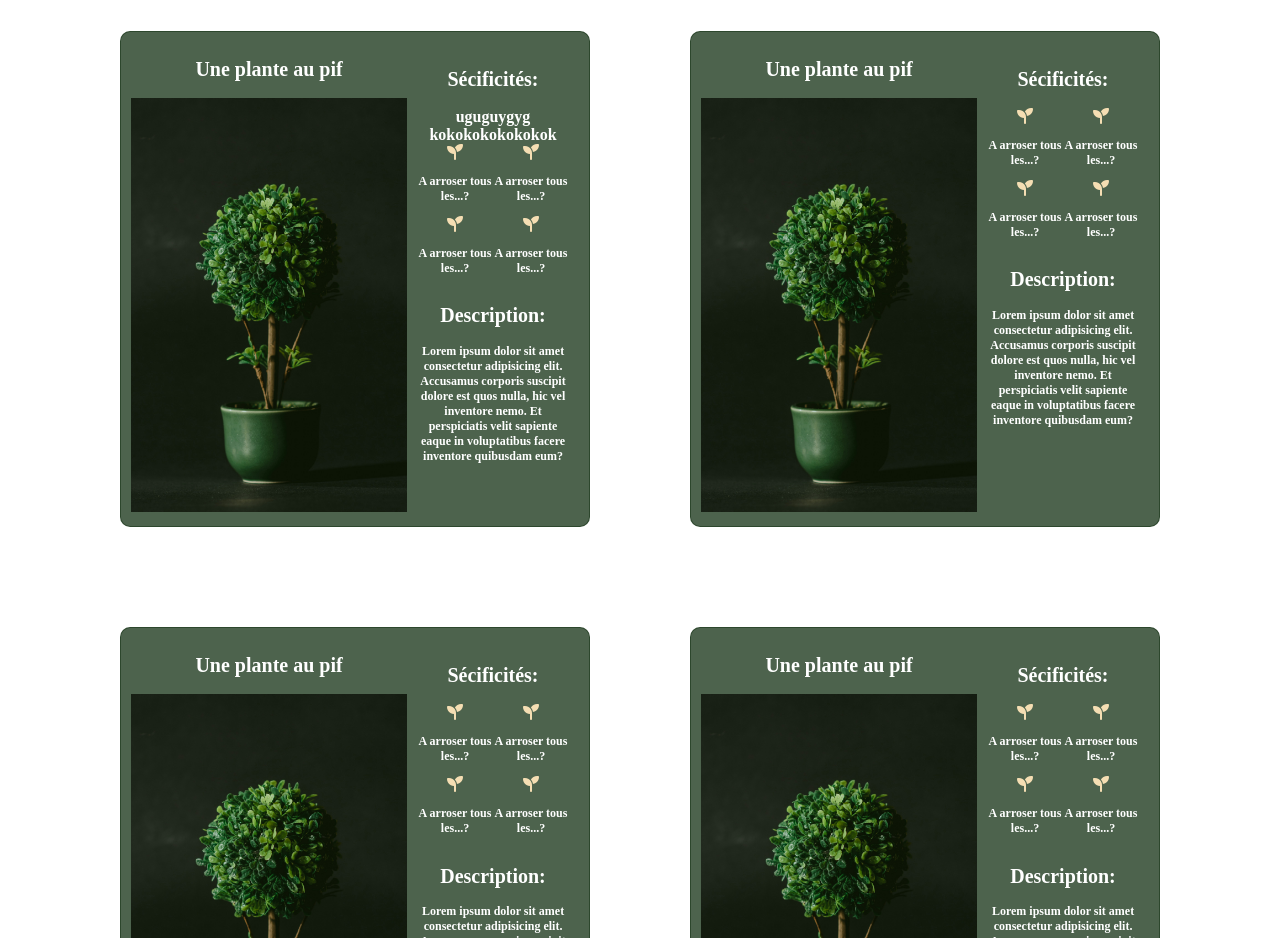
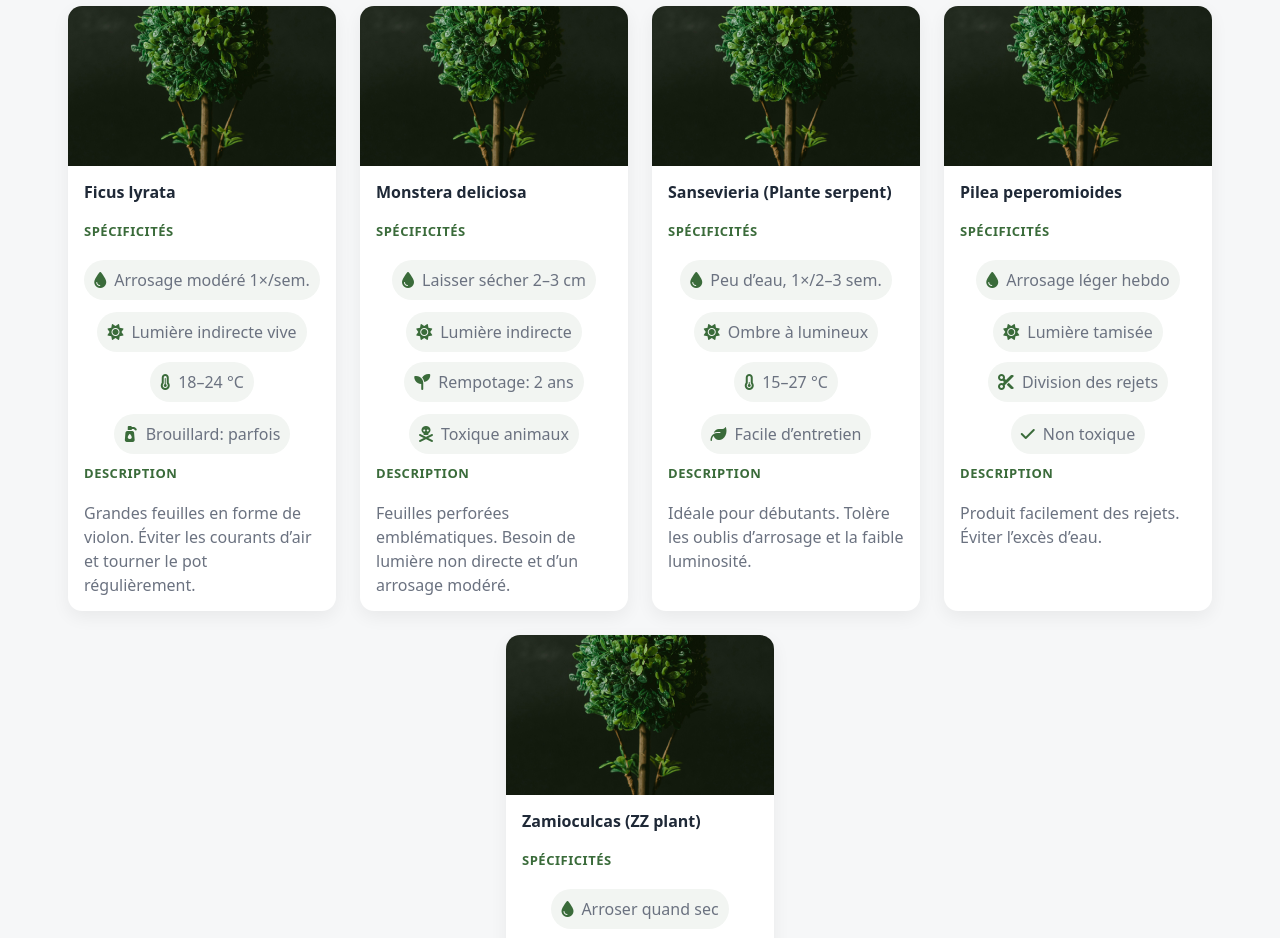
Before and after one commit to jdudon/FlexCards, a plain HTML site: page index.html in a window 1280 px wide. Shown: the part 139-1077 px from the top of the page. Drawn offline with Linux system fonts and the light colour scheme.

Commit message:
modif exo

```diff
--- a/index.html
+++ b/index.html
@@ -1,213 +1,111 @@
-<!--
-    Consignes:
-    Créez des cartes d'entretien de plantes et gérer les placements en Flexbox.
-    N'hésitez pas à utiliser des composants car toutes les cartes se ressemblent!
-    Aucun placement avec des margins ou des Inline-block...
-    (ça ne veut pas dire que vous ne pouvez pas utiliser les margins et paddings du tout!!!)
--->
 <!DOCTYPE html>
-<html lang="en">
-
+<html lang="fr">
 <head>
-    <meta charset="UTF-8">
-    <meta name="viewport" content="width=device-width, initial-scale=1.0">
-    <link rel="stylesheet" href="style.css">
+  <meta charset="UTF-8" />
+  <meta name="viewport" content="width=device-width, initial-scale=1" />
+  <title>GreenCorner — Cartes d'entretien</title>
+  <link rel="stylesheet" href="style.css" />
   <script src="https://kit.fontawesome.com/fcd6974846.js" crossorigin="anonymous"></script>
-    <title>Cards</title>
 </head>
-
 <body>
   <nav class="navbar">
-        <i class="fa-solid fa-leaf"></i>
-        <ul>
-            <li><a href="#">Lien 45</a></li>
-            <li><a href="#">Lien 2</a></li>
-            <li><a href="#">Lien 3</a></li>
+    <a class="brand" href="index.html" aria-label="Accueil">
+      <i class="fa-solid fa-leaf"></i> GreenCorner
+    </a>
+    <ul class="navlinks">
+      <li><a href="#catalogue">Catalogue</a></li>
+      <li><a href="mailto:hello@greencorner.fr">Contact</a></li>
+      <li><a href="tel:+33612345678">+33 6 12 34 56 78</a></li>
     </ul>
   </nav>
-    <!-- Cartes d'entretien des plantes-->
-    <section>
+
+  <main class="container">
+    <section id="catalogue" aria-label="Entretien des plantes">
       <h1>L'entretien de nos plantes</h1>
+
       <div class="cards">
-            <div class="card">
-                <div class="img">
-                    <h2>Une plante au pif</h2>
-                    <img src="plant.jpg" alt="">
+        <!-- Card -->
+        <article class="card">
+          <img src="plant.jpg" alt="Ficus lyrata en pot vert" class="card-img" />
+          <div class="card-body">
+            <h2 class="card-title">Ficus lyrata</h2>
+
+            <h3 class="card-sub">Spécificités</h3>
+            <div class="icon-row">
+              <div class="icon-card"><i class="fa-solid fa-droplet"></i><p>Arrosage modéré 1×/sem.</p></div>
+              <div class="icon-card"><i class="fa-solid fa-sun"></i><p>Lumière indirecte vive</p></div>
             </div>
-                <div class="txtCard">
-                    <h2>Sécificités:</h2>
-                    uguguygyg
-                    kokokokokokokok
-                    <div class="iconGroup">
-                        <div class="iconCard">
-                            <i class="fa-solid fa-seedling"></i>
-                            <p>A arroser tous les...?</p>
+            <div class="icon-row">
+              <div class="icon-card"><i class="fa-solid fa-temperature-three-quarters"></i><p>18–24 °C</p></div>
+              <div class="icon-card"><i class="fa-solid fa-pump-soap"></i><p>Brouillard: parfois</p></div>
             </div>
-                        <div class="iconCard">
-                            <i class="fa-solid fa-seedling"></i>
-                            <p>A arroser tous les...?</p>
+
+            <h3 class="card-sub">Description</h3>
+            <p>Grandes feuilles en forme de violon. Éviter les courants d’air et tourner le pot régulièrement.</p>
           </div>
+        </article>
+
+        <!-- Duplique cette card et change juste les contenus pour tes autres plantes -->
+        <article class="card">
+          <img src="plant.jpg" alt="Monstera deliciosa en pot vert" class="card-img" />
+          <div class="card-body">
+            <h2 class="card-title">Monstera deliciosa</h2>
+            <h3 class="card-sub">Spécificités</h3>
+            <div class="icon-row">
+              <div class="icon-card"><i class="fa-solid fa-droplet"></i><p>Laisser sécher 2–3 cm</p></div>
+              <div class="icon-card"><i class="fa-solid fa-sun"></i><p>Lumière indirecte</p></div>
             </div>
-                    <div class="iconGroup">
-                        <div class="iconCard">
-                            <i class="fa-solid fa-seedling"></i>
-                            <p>A arroser tous les...?</p>
+            <div class="icon-row">
+              <div class="icon-card"><i class="fa-solid fa-seedling"></i><p>Rempotage: 2 ans</p></div>
+              <div class="icon-card"><i class="fa-solid fa-skull-crossbones"></i><p>Toxique animaux</p></div>
             </div>
-                        <div class="iconCard">
-                            <i class="fa-solid fa-seedling"></i>
-                            <p>A arroser tous les...?</p>
+            <h3 class="card-sub">Description</h3>
+            <p>Feuilles perforées emblématiques. Besoin de lumière non directe et d’un arrosage modéré.</p>
           </div>
+        </article>
+
+        <article class="card">
+          <img src="plant.jpg" alt="Sansevieria en pot vert" class="card-img" />
+          <div class="card-body">
+            <h2 class="card-title">Sansevieria (Plante serpent)</h2>
+            <h3 class="card-sub">Spécificités</h3>
+            <div class="icon-row">
+              <div class="icon-card"><i class="fa-solid fa-droplet"></i><p>Peu d’eau, 1×/2–3 sem.</p></div>
+              <div class="icon-card"><i class="fa-solid fa-sun"></i><p>Ombre à lumineux</p></div>
             </div>
-                    <h2>Description: </h2>
-                    <p>Lorem ipsum dolor sit amet consectetur adipisicing elit. Accusamus corporis suscipit dolore est
-                        quos
-                        nulla, hic vel inventore nemo. Et perspiciatis velit sapiente eaque in voluptatibus facere
-                        inventore
-                        quibusdam eum?</p>
+            <div class="icon-row">
+              <div class="icon-card"><i class="fa-solid fa-temperature-quarter"></i><p>15–27 °C</p></div>
+              <div class="icon-card"><i class="fa-solid fa-leaf"></i><p>Facile d’entretien</p></div>
             </div>
+            <h3 class="card-sub">Description</h3>
+            <p>Idéale pour débutants. Tolère les oublis d’arrosage et la faible luminosité.</p>
           </div>
-            <div class="card">
-                <div class="img">
-                    <h2>Une plante au pif</h2>
-                    <img src="plant.jpg" alt="">
+        </article>
+
+        <article class="card">
+          <img src="plant.jpg" alt="Pilea peperomioides en pot vert" class="card-img" />
+          <div class="card-body">
+            <h2 class="card-title">Pilea peperomioides</h2>
+            <h3 class="card-sub">Spécificités</h3>
+            <div class="icon-row">
+              <div class="icon-card"><i class="fa-solid fa-droplet"></i><p>Arrosage léger hebdo</p></div>
+              <div class="icon-card"><i class="fa-solid fa-sun"></i><p>Lumière tamisée</p></div>
             </div>
-                <div class="txtCard">
-                    <h2>Sécificités:</h2>
-                    <div class="iconGroup">
-                        <div class="iconCard">
-                            <i class="fa-solid fa-seedling"></i>
-                            <p>A arroser tous les...?</p>
+            <div class="icon-row">
+              <div class="icon-card"><i class="fa-solid fa-scissors"></i><p>Division des rejets</p></div>
+              <div class="icon-card"><i class="fa-solid fa-check"></i><p>Non toxique</p></div>
             </div>
-                        <div class="iconCard">
-                            <i class="fa-solid fa-seedling"></i>
-                            <p>A arroser tous les...?</p>
+            <h3 class="card-sub">Description</h3>
+            <p>Produit facilement des rejets. Éviter l’excès d’eau.</p>
           </div>
+        </article>
+
+        <article class="card">
+          <img src="plant.jpg" alt="Zamioculcas en pot vert" class="card-img" />
+          <div class="card-body">
+            <h2 class="card-title">Zamioculcas (ZZ plant)</h2>
+            <h3 class="card-sub">Spécificités</h3>
+            <div class="icon-row">
+              <div class="icon-card"><i class="fa-solid fa-droplet"></i><p>Arroser quand sec</p></div>
+              <div class="icon-card"><i class="fa-solid fa-sun"></i><p>Lumière faible à moyenne</p></div>
             </div>
-                    <div class="iconGroup">
-                        <div class="iconCard">
-                            <i class="fa-solid fa-seedling"></i>
-                            <p>A arroser tous les...?</p>
-                        </div>
-                        <div class="iconCard">
-                            <i class="fa-solid fa-seedling"></i>
-                            <p>A arroser tous les...?</p>
-                        </div>
-                    </div>
-                    <h2>Description: </h2>
-                    <p>Lorem ipsum dolor sit amet consectetur adipisicing elit. Accusamus corporis suscipit dolore est
-                        quos
-                        nulla, hic vel inventore nemo. Et perspiciatis velit sapiente eaque in voluptatibus facere
-                        inventore
-                        quibusdam eum?</p>
-                </div>
-            </div>
-            <div class="card">
-                <div class="img">
-                    <h2>Une plante au pif</h2>
-                    <img src="plant.jpg" alt="">
-                </div>
-                <div class="txtCard">
-                    <h2>Sécificités:</h2>
-                    <div class="iconGroup">
-                        <div class="iconCard">
-                            <i class="fa-solid fa-seedling"></i>
-                            <p>A arroser tous les...?</p>
-                        </div>
-                        <div class="iconCard">
-                            <i class="fa-solid fa-seedling"></i>
-                            <p>A arroser tous les...?</p>
-                        </div>
-                    </div>
-                    <div class="iconGroup">
-                        <div class="iconCard">
-                            <i class="fa-solid fa-seedling"></i>
-                            <p>A arroser tous les...?</p>
-                        </div>
-                        <div class="iconCard">
-                            <i class="fa-solid fa-seedling"></i>
-                            <p>A arroser tous les...?</p>
-                        </div>
-                    </div>
-                    <h2>Description: </h2>
-                    <p>Lorem ipsum dolor sit amet consectetur adipisicing elit. Accusamus corporis suscipit dolore est
-                        quos
-                        nulla, hic vel inventore nemo. Et perspiciatis velit sapiente eaque in voluptatibus facere
-                        inventore
-                        quibusdam eum?</p>
-                </div>
-            </div>
-            <div class="card">
-                <div class="img">
-                    <h2>Une plante au pif</h2>
-                    <img src="plant.jpg" alt="">
-                </div>
-                <div class="txtCard">
-                    <h2>Sécificités:</h2>
-                    <div class="iconGroup">
-                        <div class="iconCard">
-                            <i class="fa-solid fa-seedling"></i>
-                            <p>A arroser tous les...?</p>
-                        </div>
-                        <div class="iconCard">
-                            <i class="fa-solid fa-seedling"></i>
-                            <p>A arroser tous les...?</p>
-                        </div>
-                    </div>
-                    <div class="iconGroup">
-                        <div class="iconCard">
-                            <i class="fa-solid fa-seedling"></i>
-                            <p>A arroser tous les...?</p>
-                        </div>
-                        <div class="iconCard">
-                            <i class="fa-solid fa-seedling"></i>
-                            <p>A arroser tous les...?</p>
-                        </div>
-                    </div>
-                    <h2>Description: </h2>
-                    <p>Lorem ipsum dolor sit amet consectetur adipisicing elit. Accusamus corporis suscipit dolore est
-                        quos
-                        nulla, hic vel inventore nemo. Et perspiciatis velit sapiente eaque in voluptatibus facere
-                        inventore
-                        quibusdam eum?</p>
-                </div>
-            </div>
-            <div class="card">
-                <div class="img">
-                    <h2>Une plante au pif</h2>
-                    <img src="plant.jpg" alt="">
-                </div>
-                <div class="txtCard">
-                    <h2>Sécificités:</h2>
-                    <div class="iconGroup">
-                        <div class="iconCard">
-                            <i class="fa-solid fa-seedling"></i>
-                            <p>A arroser tous les...?</p>
-                        </div>
-                        <div class="iconCard">
-                            <i class="fa-solid fa-seedling"></i>
-                            <p>A arroser tous les...?</p>
-                        </div>
-                    </div>
-                    <div class="iconGroup">
-                        <div class="iconCard">
-                            <i class="fa-solid fa-seedling"></i>
-                            <p>A arroser tous les...?</p>
-                        </div>
-                        <div class="iconCard">
-                            <i class="fa-solid fa-seedling"></i>
-                            <p>A arroser tous les...?</p>
-                        </div>
-                    </div>
-                    <h2>Description: </h2>
-                    <p>Lorem ipsum dolor sit amet consectetur adipisicing elit. Accusamus corporis suscipit dolore est
-                        quos
-                        nulla, hic vel inventore nemo. Et perspiciatis velit sapiente eaque in voluptatibus facere
-                        inventore
-                        quibusdam eum?</p>
-                </div>
-            </div>
-        </div>
-    </section>
-</body>
-
-</html>
--- a/style.css
+++ b/style.css
@@ -1,78 +1,175 @@
+/* ====== Base ====== */
+:root {
+    --bg: #f6f7f8;
+    --text: #1f2937;
+    --muted: #6b7280;
+    --brand: #254025;
+    --accent: #3a6b3a;
+    --card: #fff;
+    --radius: 14px;
+    --shadow: 0 6px 18px rgba(0, 0, 0, 0.06);
+    --gap: 24px;
+}
+
+* {
+    box-sizing: border-box;
+}
+html,
 body {
-    color: #121212;
+    margin: 0;
+}
+body {
+    font-family:
+        system-ui,
+        -apple-system,
+        Segoe UI,
+        Roboto,
+        Arial,
+        sans-serif;
+    color: var(--text);
+    background: var(--bg);
+    line-height: 1.5;
+}
+
+h1,
+h2,
+h3 {
+    margin: 0 0 0.5rem;
+    font-weight: 700;
+}
+p {
+    margin: 0;
+    color: var(--muted);
+}
+
+/* ====== Navbar ====== */
+.navbar {
+    position: sticky;
+    top: 0;
+    z-index: 10;
+    display: flex;
+    align-items: center;
+    justify-content: space-between;
+    padding: 12px 16px;
+    background: var(--brand);
+    color: #fff;
+}
+.navbar a {
+    color: #fff;
+    text-decoration: none;
+}
+.brand {
+    display: flex;
+    align-items: center;
+    gap: 10px;
+    font-weight: 800;
+}
+.navlinks {
+    display: flex;
+    gap: 16px;
+    list-style: none;
     margin: 0;
     padding: 0;
 }
-h1 {
-    font-size: 25px;
+
+/* ====== Layout ====== */
+.container {
+    max-width: 1200px;
+    margin: 32px auto;
+    padding: 0 16px;
 }
-h2{
+#catalogue h1 {
     text-align: center;
-    font-size: 20px;
+    font-size: clamp(22px, 3vw, 30px);
+    margin-bottom: 20px;
 }
 
-p {
-    font-size: 12px;
+/* ====== Cards grid (Flexbox) ====== */
+.cards {
+    display: flex;
+    flex-wrap: wrap; /* retour à la ligne */
+    gap: var(--gap); /* espace entre cards */
+    justify-content: center; /* centrer la grille */
+    align-items: stretch;
 }
 
-/** Navbar **/
-.navbar {
-    background-color: #254025d0;
+/* 4 par ligne en large */
+.card {
+    flex: 1 1 calc(25% - var(--gap));
+    max-width: calc(25% - var(--gap));
     display: flex;
-    justify-content: space-between;
+    flex-direction: column;
+    background: var(--card);
+    border-radius: var(--radius);
+    box-shadow: var(--shadow);
+    overflow: hidden;
+    transition:
+        transform 0.15s ease,
+        box-shadow 0.15s ease;
 }
-ul {
-    display: flex;
-}
-li {
-    list-style-type: none;
-    margin-right: 10px;
-}
-a {
-    color: wheat;
-    text-decoration: none;
-}
-.navbar i {
-    font-size: 45px;
-    color: wheat;
-
+.card:hover {
+    transform: translateY(-3px);
+    box-shadow: 0 10px 24px rgba(0, 0, 0, 0.08);
 }
 
-/** Cartes d'entretien des plantes**/
-section {
-    text-align: center;
+/* Contenu de la card */
+.card-img {
+    width: 100%;
+    height: 160px;
+    object-fit: cover;
+    display: block;
 }
-.cards {
+.card-body {
+    padding: 14px 16px;
     display: flex;
+    flex-direction: column;
+    gap: 10px;
+}
+.card-title {
+    font-size: 16px;
+}
+.card-sub {
+    font-size: 13px;
+    color: var(--accent);
+    text-transform: uppercase;
+    letter-spacing: 0.04em;
+}
+
+/* Lignes d'icônes (Flex simple) */
+.icon-row {
+    display: flex;
+    gap: 12px;
     justify-content: center;
     flex-wrap: wrap;
 }
-.card {
-    border: 1px solid rgba(37, 64, 37, 0.816);
-    border-radius: 10px;
-    width: 35%;
-    margin: 50px;
-    padding: 10px;
+.icon-card {
     display: flex;
-    background-color: #254025d0;
-    color: white;
-    font-weight: bold;
+    align-items: center;
+    gap: 8px;
+    background: #f2f5f2;
+    padding: 8px 10px;
+    border-radius: 999px;
+}
+.icon-card i {
+    color: var(--accent);
 }
 
-.img img {
-    width: 100%;
+/* ====== Responsive ====== */
+@media (max-width: 1024px) {
+    .card {
+        flex-basis: calc(33.333% - var(--gap));
+        max-width: calc(33.333% - var(--gap));
+    }
 }
-.iconCard i {
-    font-size: 16px;
-    color: wheat;
+@media (max-width: 768px) {
+    .card {
+        flex-basis: calc(50% - var(--gap));
+        max-width: calc(50% - var(--gap));
+    }
 }
-.txtCard {
-    padding: 10px;
+@media (max-width: 480px) {
+    .card {
+        flex-basis: 100%;
+        max-width: 100%;
+    }
 }
-.iconGroup {
-    display: flex;
-    justify-content: center;
-}
-.iconCard {
-    text-align: center;
-}
```
Also changed, not shown: 1 other file. Lines whose indentation alone changed are shown as unchanged.
